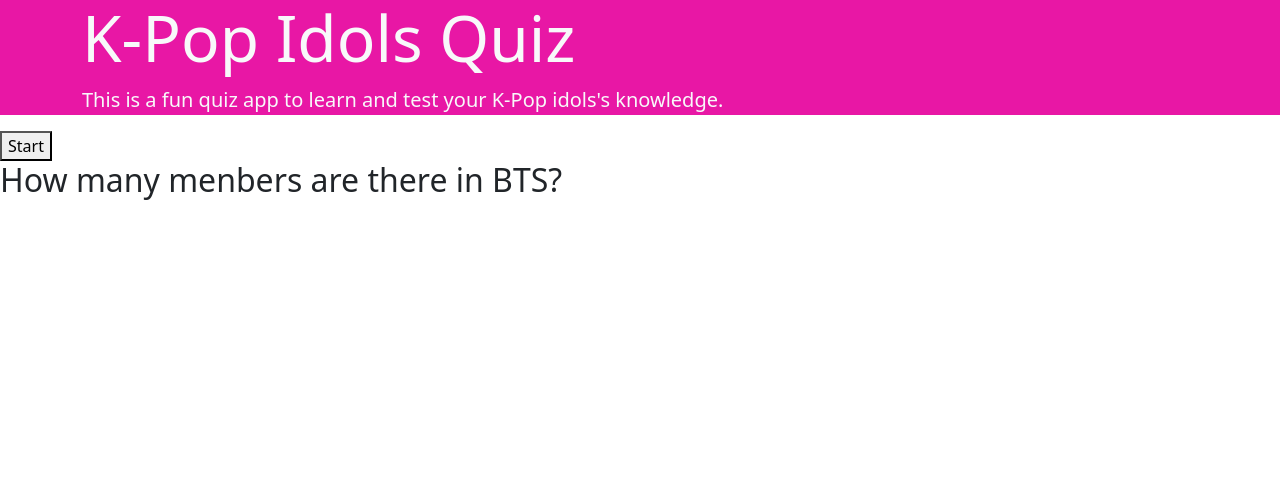
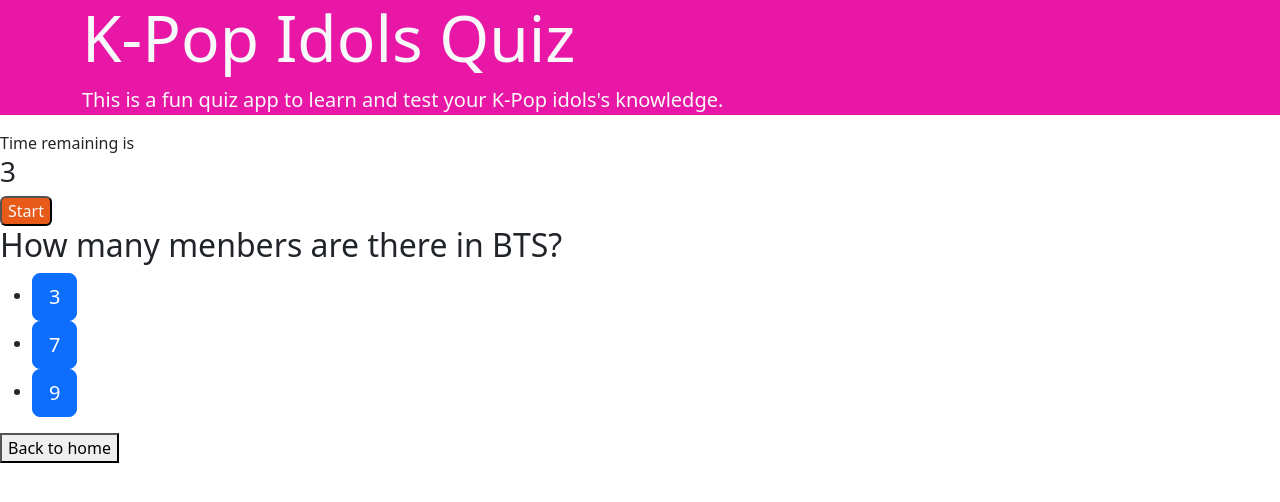
Before and after one commit to Yoko-cyer/Module4-challenge-Quiz, a plain HTML site: page index.html in a window 1280 px wide. Both pictures are taken after a click on the button "Start". Drawn offline with nearby package versions, Linux system fonts and the light colour scheme.

Commit message:
added endgame function

```diff
--- a/css/style.css
+++ b/css/style.css
@@ -8,9 +8,18 @@ body {
   font-family: 'Fira Sans', sans-serif;
 }
 
+.hide {
+  display: none;
+}
+
 /* title section */
 
 .title {
   background-color: var(--dark-pink);
 
 }
+
+.custom-btn {
+  background-color: var(--orange);
+
+}
--- a/index.html
+++ b/index.html
@@ -28,37 +28,65 @@
 
   <main>
    <!-- timer -->
-   <section>
+   <section id="section-timer" class="hide">
+     Time remaining is
     <h3 id="timer">
-
+      60
     </h3>
    </section>
 
    <!-- start game btn -->
-   <section>
-     <button id="start-game">
-       Start
-     </button>
-    </section>
+   <section id="section-landing">
+    <button type="button" id="start-button" class="rounded custom-btn text-light ">Start</button>
+   </section>
 
    <!-- question section -->
-   <section id="question-section">
+   <section id="question-section" class="hide">
 
     <!-- title -->
     <h2 id="question-title">
       How many menbers are there in BTS?
     </h2>
     <!-- choices -->
+    <ul id="question-choices">
+      <li>
+        <button type="button" class="btn btn-primary btn-lg btn-block">3</button>
+      </li>
+      <li>
+        <button type="button" class="btn btn-primary btn-lg btn-block">7</button>
+      </li>
+      <li>
+        <button type="button" class="btn btn-primary btn-lg btn-block">9</button>
+      </li>
 
+    </ul>
 
    </section>
 
   <!-- end game screen (show high score) -->
-  <!-- form to enter initials -->
-  <!-- btn to save the initials -->
+  <section id="section-end-game" class="hide">
+    <h2>Game Over!!</h2>
+    <h3>Your Score is: <span id="result-span">40</span></h3>
+    <!-- form to enter initials -->
+    <!-- btn to save the initials -->
+    <form id="form-initials">
+      <input type="text" placeholder="initials here" id="input-initials">
+      <button type="submit">Save</button>
+    </form>
+  </section>
 
   <!-- all the high scores page -->
+  <section id="section-highscore" class="hide">
+    <h2>High scores</h2>
 
+    <ul>
+      <li class="highscore-items"></li>
+      <li class="highscore-items"></li>
+      <li class="highscore-items"></li>
+    </ul>
+  </section>
+
+  <button id="button-home">Back to home</button>
 
 </main>
 
--- a/js/app.js
+++ b/js/app.js
@@ -0,0 +1,106 @@
+// let response = confirm("Do you want to play Kpop Idole Quize?");
+
+// if(response) {
+//   alert("Let's Play!!");
+// } else {
+//   alert("See you later.");
+// }
+
+// when user clicks start btn,
+// show timer and question and hide start btn
+const startBtn = document.getElementById("start-button");
+const secTimer = document.getElementById("section-timer");
+const secQuestion = document.getElementById("question-section");
+const timerEl = document.getElementById("timer")
+const secEndGame = document.getElementById("section-end-game");
+
+let timeRemaining = 5;
+let timerId;
+
+// when start btn is clicked
+startBtn.addEventListener('click', function(event){
+  // start timer
+  timerEl.textContent = timeRemaining;
+  startTimer();
+  // show question
+  secQuestion.classList.remove("hide");
+  // hide landing
+});
+
+function endGame() {
+
+  // end game (show the game end screen)
+  secEndGame.classList.remove("hide");
+
+  // hide question section
+  secQuestion.classList.add("hide");
+  // hide timer
+  secTimer.classList.add("hide");
+
+  // stop the timer
+  clearInterval(timerId);
+
+};
+
+function startTimer() {
+
+  // timer
+  // once the game starts
+  // show the timer
+  secTimer.classList.remove("hide");
+  timerId = setInterval(function(){
+  // subtract 1 from the current timer count
+  timeRemaining = timeRemaining - 1;
+  // and update the DOM for every passing sec
+  timerEl.textContent = timeRemaining;
+
+  // if timer expires while the game is not completed yet
+  if(timeRemaining <= 0){
+
+      // end game
+      endGame();
+
+  }
+
+  }, 1000)
+};
+
+// question section
+
+// user clicks on choice
+
+// if user answer correct, "Correct" appers and get 10 points
+// move on to the next question
+
+// if user answer incorrect, "Wrong" appers and get nothing
+// move on to the next question
+
+// when all the questions are answered, user input initials and hit save btn
+
+// after save button clickes, screen shows top 3 initials and scores
+
+// when "home" button is clicked, go back to the initial screen
+
+// if user click on the choice of the final question
+
+// end game
+
+// user type in initials in the input box
+
+// user hit enter key
+// get the user initials & highscore
+// save
+
+// if user didnt type anything in the input box
+// do not save, show an error message in the dom
+// save
+
+//  user click on the save btn
+// get the user initials & highscore
+// save
+
+// highscore page
+// generate the high score list
+
+// if user clicked on the back to home btn
+// go back to the landing page
```
